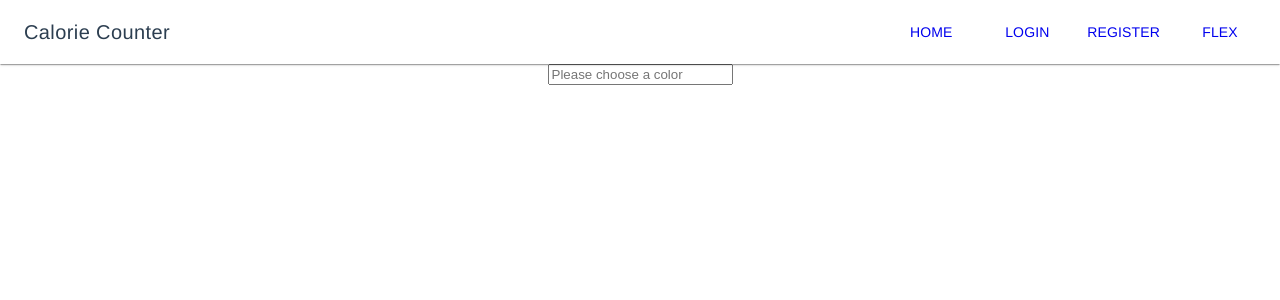
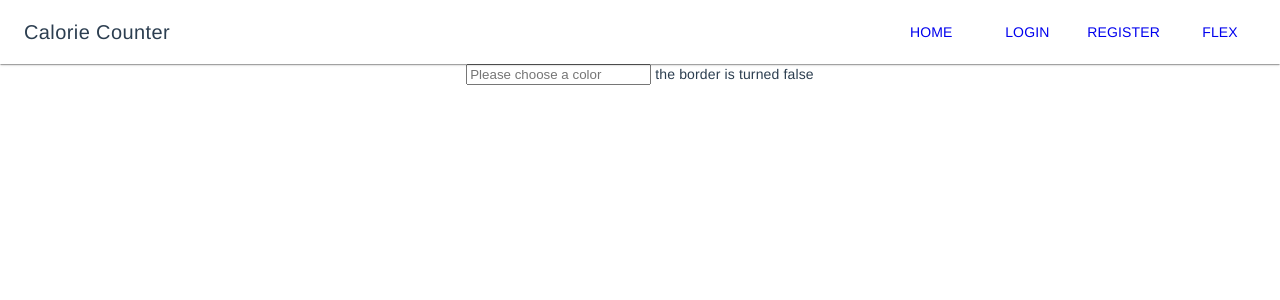
Before and after one commit to EmirSil/calorie-counter, a Vue app in the folder caloriecounter/: page / in a window 1280 px wide. Shown: the top 300 px of the page. Built offline with nearby package versions, Linux system fonts and the light colour scheme.

Commit message:
Add event boxHasBorder

```diff
--- a/caloriecounter/src/components/ColorBox.vue
+++ b/caloriecounter/src/components/ColorBox.vue
@@ -23,6 +23,9 @@ export default {
                 this.hasBorder = true
             }*/
             if (this.boxColor != '') this.hasBorder = this.hasBorder == true ? false : true; //when havin only one line we dont need {}
+            //this.$emit has 2 parameters, 1. is the name of the event 2. is the value of the event
+            //in the parent we get the value with $event and it's called with @NAME OF EVENT
+            this.$emit("onBorderToggle", this.hasBorder);
 
             //this.hasBorder = !this.hasBorder
             //this.hasBorder = this.hasBorder == true ? false : true
--- a/caloriecounter/src/pages/Home/index.vue
+++ b/caloriecounter/src/pages/Home/index.vue
@@ -1,7 +1,8 @@
 <template>
     <div>
         <input type="text" placeholder="Please choose a color" v-model="color" @input="changeColor">
-        <color-box :boxColor="color"></color-box>
+		the border is turned {{boxHasBorder}}
+        <color-box :boxColor="color" @onBorderToggle="boxHasBorder=$event"></color-box>
     </div>
 </template>
 <script>
@@ -32,7 +33,8 @@
         //in the html (line 1 to 6) you call these variables with {{VARIABLE_NAME}}
         data() {
             return {
-                color: ""
+				color: "",
+				boxHasBorder: false
             }
         },
 
```
